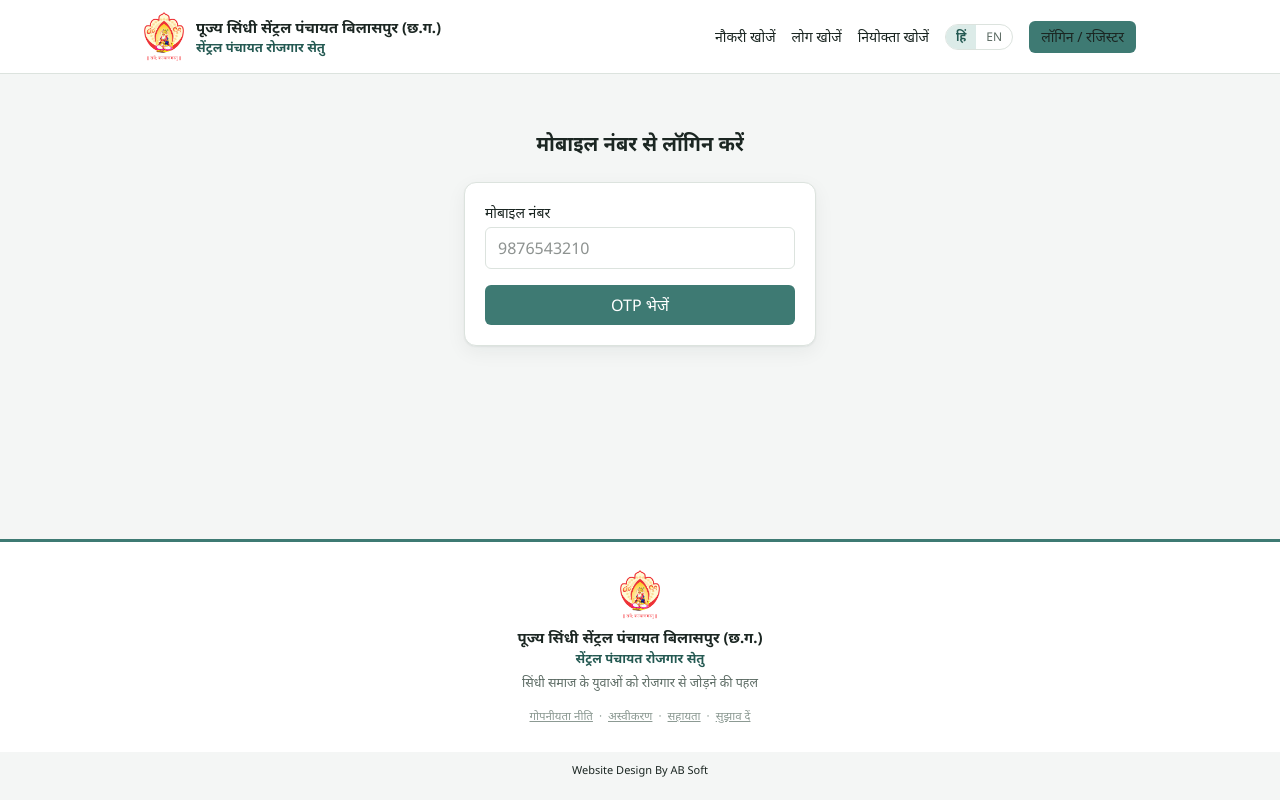
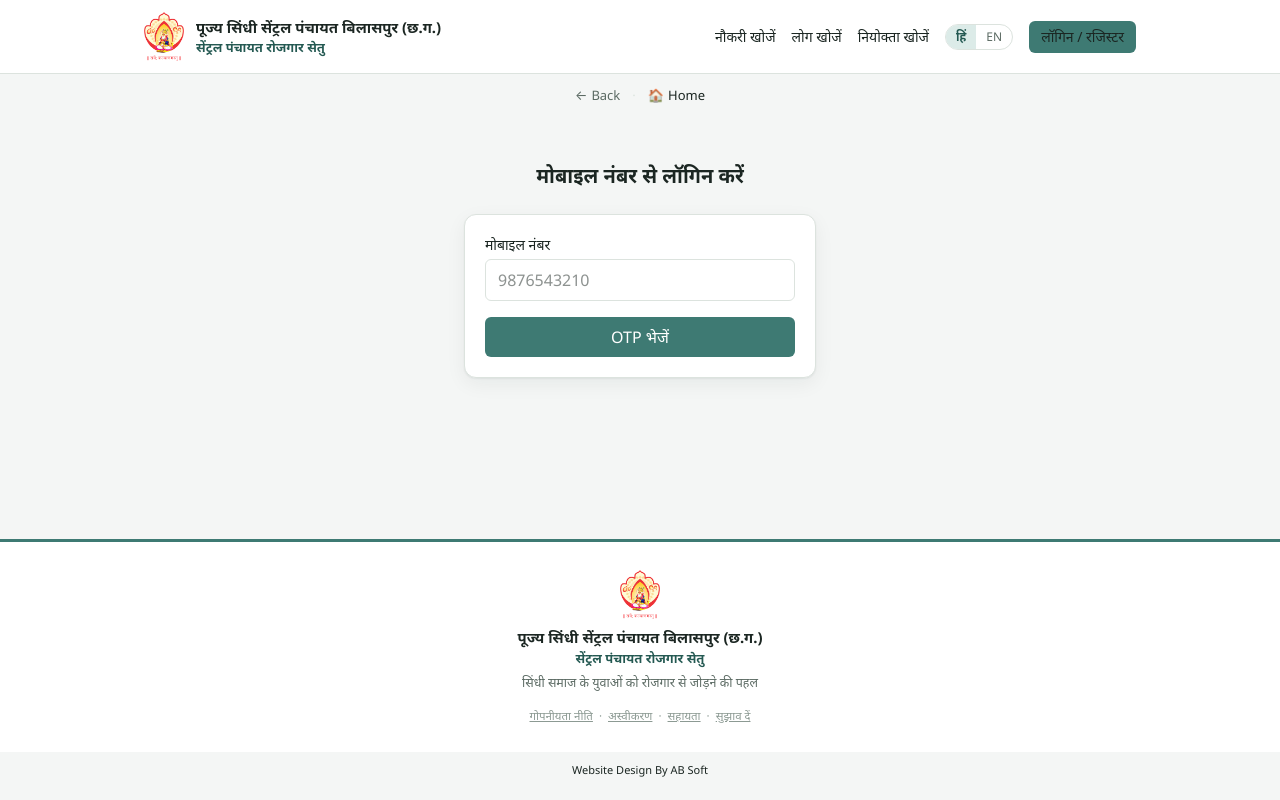
Before and after one commit to pscpbilaspur/rojgar-setu, a Next.js app: page /login in a window 1280 px wide. Built offline with nearby package versions, Linux system fonts and the light colour scheme; no server answers; the database is empty.

Commit message:
add back/home nav + site-wide link audit

```diff
--- a/src/app/(public)/layout.tsx
+++ b/src/app/(public)/layout.tsx
@@ -1,10 +1,12 @@
 import { SiteHeader } from "@/components/SiteHeader";
 import { SiteFooter } from "@/components/SiteFooter";
+import { BackHomeBar } from "@/components/BackHomeBar";
 
 export default function PublicLayout({ children }: { children: React.ReactNode }) {
   return (
     <>
       <SiteHeader />
+      <BackHomeBar homeHref="/" homeLabel="Home" />
       <main className="flex-1">{children}</main>
       <SiteFooter />
     </>
--- /dev/null
+++ b/src/app/admin/layout.tsx
@@ -0,0 +1,10 @@
+import { BackHomeBar } from "@/components/BackHomeBar";
+
+export default function AdminLayout({ children }: { children: React.ReactNode }) {
+  return (
+    <>
+      <BackHomeBar homeHref="/admin/dashboard" homeLabel="Admin Home" hideOn={["/admin/login"]} />
+      {children}
+    </>
+  );
+}
--- /dev/null
+++ b/src/app/approver/layout.tsx
@@ -0,0 +1,10 @@
+import { BackHomeBar } from "@/components/BackHomeBar";
+
+export default function ApproverLayout({ children }: { children: React.ReactNode }) {
+  return (
+    <>
+      <BackHomeBar homeHref="/approver/dashboard" homeLabel="Approver Home" hideOn={["/approver/login"]} />
+      {children}
+    </>
+  );
+}
--- /dev/null
+++ b/src/components/BackHomeBar.tsx
@@ -0,0 +1,50 @@
+"use client";
+
+import Link from "next/link";
+import { usePathname, useRouter } from "next/navigation";
+
+/**
+ * A small "← Back" / "🏠 Home" row shown near the top of every page (public
+ * site, Admin panel, Approver panel each get their own instance via their
+ * layout — see (public)/layout.tsx, admin/layout.tsx, approver/layout.tsx).
+ * One component, wired in 3 places, covers every page in the app rather
+ * than needing a per-page edit.
+ *
+ * - "Back" uses the browser's own history (router.back()) — the same thing
+ *   a phone's hardware/gesture back does, so it matches what people expect.
+ * - "Home" always goes to that section's own home (site home for public
+ *   pages, /admin/dashboard for Admin, /approver/dashboard for Approver) —
+ *   never a dead link, and it's hidden entirely once you're already there.
+ * - `hideOn` additionally hides the bar on specific routes (login screens,
+ *   where there's nothing to go "back" to and no session yet for "home").
+ */
+export function BackHomeBar({
+  homeHref,
+  homeLabel,
+  hideOn = [],
+}: {
+  homeHref: string;
+  homeLabel: string;
+  hideOn?: string[];
+}) {
+  const pathname = usePathname();
+  const router = useRouter();
+
+  if (pathname === homeHref || hideOn.includes(pathname)) return null;
+
+  return (
+    <div className="max-w-5xl mx-auto px-4 pt-3 flex items-center gap-3 text-[13px]">
+      <button
+        type="button"
+        onClick={() => router.back()}
+        className="flex items-center gap-1 text-[var(--ink-muted)] hover:text-[var(--ink)]"
+      >
+        <span aria-hidden>←</span> Back
+      </button>
+      <span className="text-[var(--border)]">·</span>
+      <Link href={homeHref} className="flex items-center gap-1 text-[var(--ink-muted)] hover:text-[var(--ink)]">
+        <span aria-hidden>🏠</span> {homeLabel}
+      </Link>
+    </div>
+  );
+}
```
